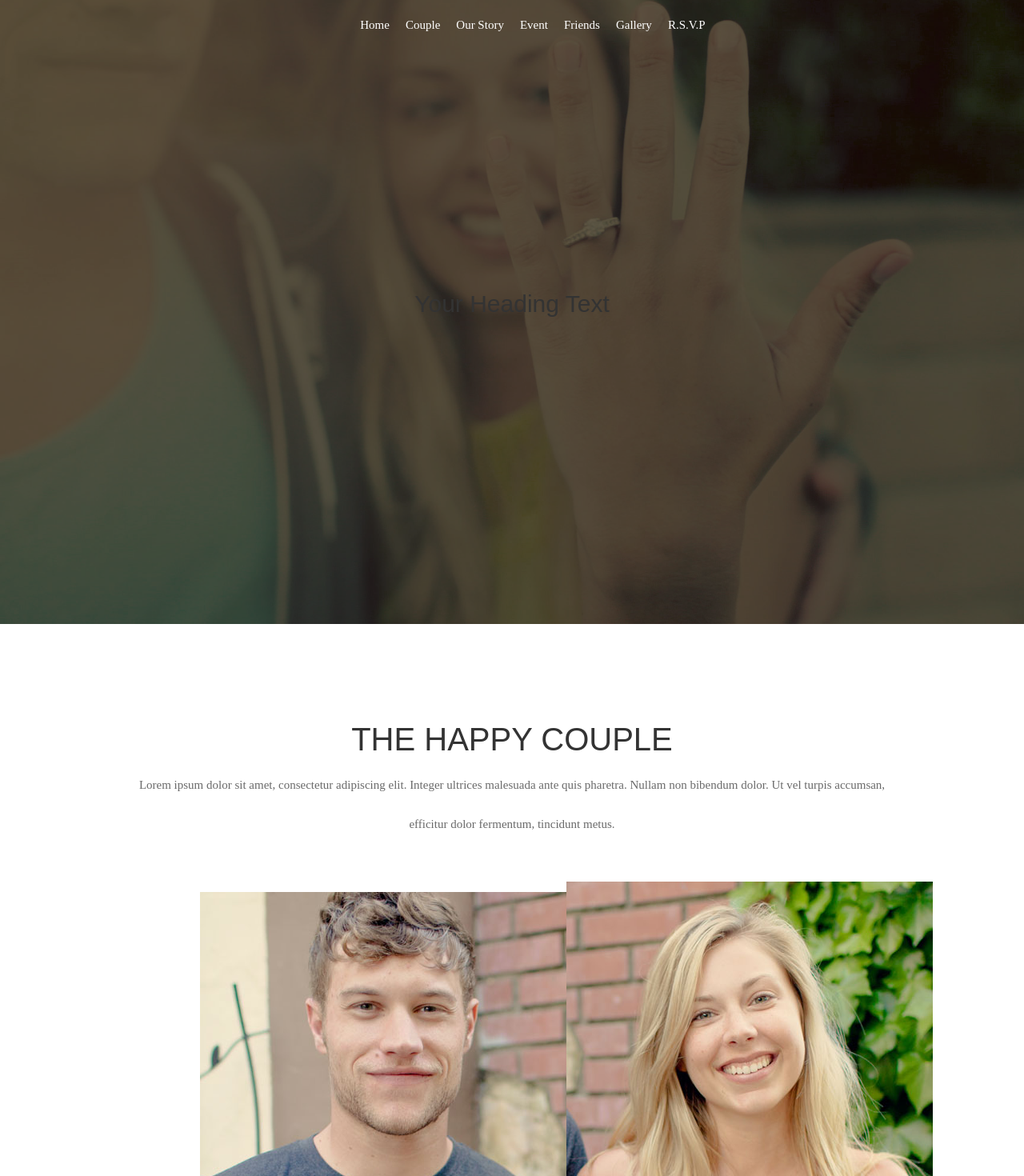
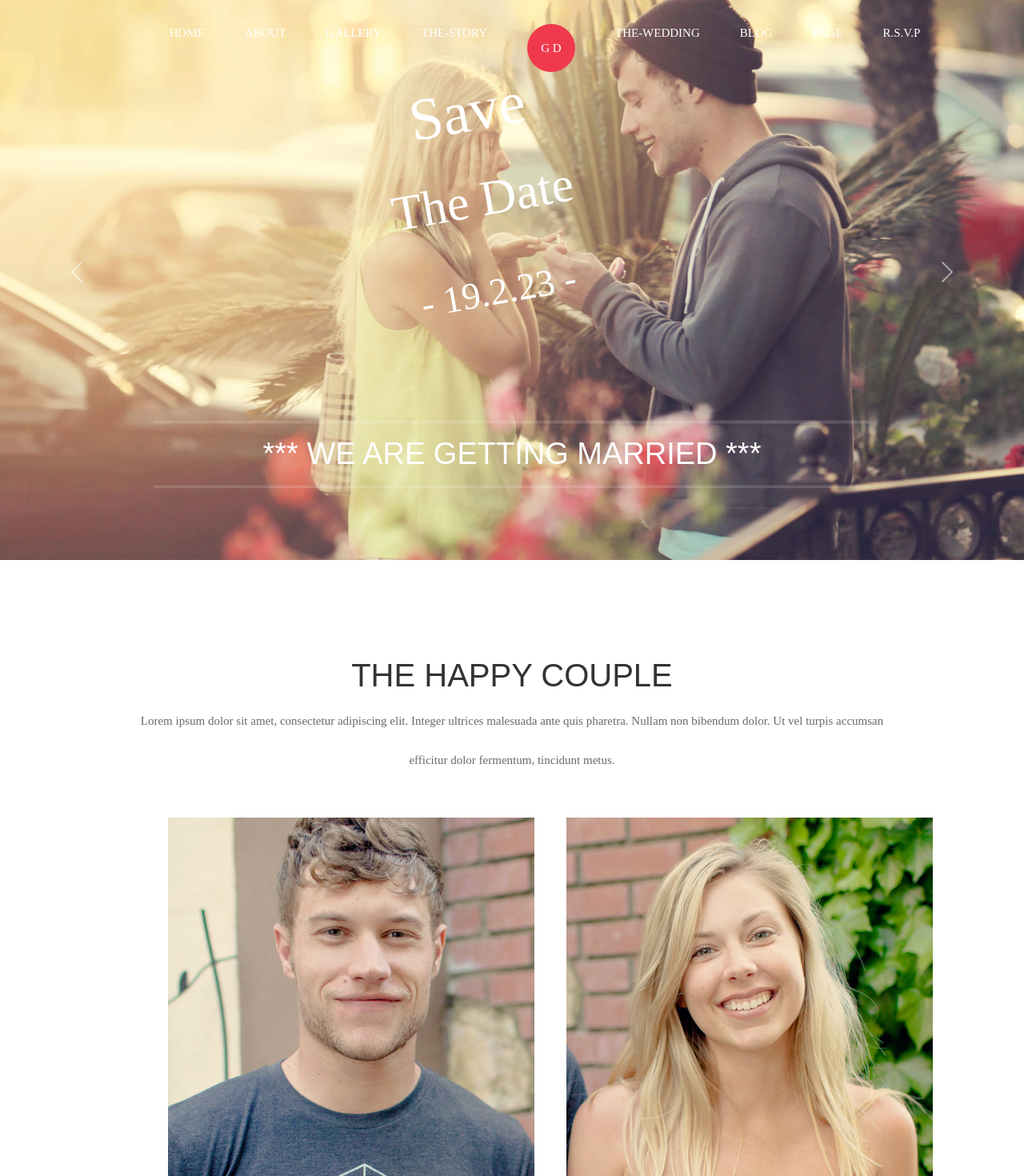
Before and after one commit to KiranSg-coder/Wedding-website, a React (Create React App) app: page / in a window 1280 px wide. Shown: the part 20-1490 px from the top of the page at 80% size. Built offline with nearby package versions, Linux system fonts and the light colour scheme.

Commit message:
second commit

```diff
--- a/src/App.js
+++ b/src/App.js
@@ -12,7 +12,7 @@ function App() {
   return (
     <div>
       <NavBar />
-      <Header />
+      <Carouselpage />
       <Intro />
       <Banner />
       <Friend />
--- a/src/Components/Carousel/Carouselpage.jsx
+++ b/src/Components/Carousel/Carouselpage.jsx
@@ -8,6 +8,12 @@ import "./Carouselpage.module.css";
 import styles from "./Carouselpage.module.css";
 
 function Carouselpage() {
+  const [index, setIndex] = useState(0);
+  const [showArrows, setShowArrows] = useState(false);
+
+  const handleSelect = (selectedIndex) => {
+    setIndex(selectedIndex);
+  };
   return (
     <div>
       <Carousel className={styles.wrapper} xs={6} md={4} indicators={false}>
@@ -31,16 +37,20 @@ function Carouselpage() {
             <div className={styles.banner}>
               <hr
                 style={{
-                  borderWidth: 5,
-                  height: 4,
-                  width: "50%",
-                  size: "20%",
+                  borderTopWidth: "medium",
+                  borderTopStyle: "double",
+                  borderTopColor: "FFF",
                 }}
               />
-              <hr />
+
               <h4>*** WE ARE GETTING MARRIED ***</h4>
-              <hr className={styles.hr} />
-              <hr />
+              <hr
+                style={{
+                  borderTopWidth: "medium",
+                  borderTopStyle: "double",
+                  borderTopColor: "FFF",
+                }}
+              />
             </div>
           </CarouselCaption>
         </Carousel.Item>
@@ -62,11 +72,21 @@ function Carouselpage() {
               </div>
             </div>
             <div className={styles.banner}>
-              <hr className={styles.hr} />
-              <hr />
+              <hr
+                style={{
+                  borderTopWidth: "medium",
+                  borderTopStyle: "double",
+                  borderTopColor: "FFF",
+                }}
+              />
               <h4>*** WE ARE GETTING MARRIED ***</h4>
-              <hr className={styles.hr} />
-              <hr />
+              <hr
+                style={{
+                  borderTopWidth: "medium",
+                  borderTopStyle: "double",
+                  borderTopColor: "FFF",
+                }}
+              />
             </div>
           </CarouselCaption>
         </Carousel.Item>
@@ -88,11 +108,21 @@ function Carouselpage() {
               </div>
             </div>
             <div className={styles.banner}>
-              <hr className={styles.hr} />
-              <hr />
+              <hr
+                style={{
+                  borderTopWidth: "medium",
+                  borderTopStyle: "double",
+                  borderTopColor: "FFF",
+                }}
+              />
               <h4>*** WE ARE GETTING MARRIED ***</h4>
-              <hr className={styles.hr} />
-              <hr />
+              <hr
+                style={{
+                  borderTopWidth: "medium",
+                  borderTopStyle: "double",
+                  borderTopColor: "FFF",
+                }}
+              />
             </div>
           </CarouselCaption>
         </Carousel.Item>
@@ -102,3 +132,98 @@ function Carouselpage() {
 }
 
 export default Carouselpage;
+
+// import React, { useState } from "react";
+// import Carousel from "react-bootstrap/Carousel";
+// import exampleImage1 from "../../Assets/slide-image-1920-d.jpg"; // Import your image files
+// import exampleImage2 from "../../Assets/slide-image-1920-f.jpg";
+// import exampleImage3 from "../../Assets/slide-image-1920-h.jpg";
+// import "./Carouselpage.module.css"; // Import your custom CSS file
+
+// function Carouselpage() {
+//   const [index, setIndex] = useState(0);
+//   const [showArrows, setShowArrows] = useState(false);
+
+//   const handleSelect = (selectedIndex) => {
+//     setIndex(selectedIndex);
+//   };
+
+//   return (
+//     <div
+//       className="carousel-container"
+//       onMouseEnter={() => setShowArrows(true)}
+//       onMouseLeave={() => setShowArrows(false)}
+//     >
+//       <Carousel
+//         nextIcon={showArrows && <span className="custom-arrow">❯</span>}
+//         prevIcon={showArrows && <span className="custom-arrow">❮</span>}
+//         indicators={false}
+//         activeIndex={index}
+//         onSelect={handleSelect}
+//       >
+//         <Carousel.Item>
+//           <img
+//             className="d-block w-100"
+//             src={exampleImage1}
+//             alt="First slide"
+//           />
+//           <Carousel.Caption>
+//             <div className="caption-content">
+//               <div className="line"></div>
+//               <h4>We are getting married</h4>
+//               <div className="line"></div>
+//               <div className="heart-container">
+//                 <span className="heart">❤️</span>
+//                 <span className="heart" style={{ color: "white" }}>
+//                   ❤️
+//                 </span>
+//               </div>
+//             </div>
+//           </Carousel.Caption>
+//         </Carousel.Item>
+//         <Carousel.Item>
+//           <img
+//             className="d-block w-100"
+//             src={exampleImage2}
+//             alt="Second slide"
+//           />
+//           <Carousel.Caption>
+//             <div className="caption-content">
+//               <div className="line"></div>
+//               <h4>We are getting married</h4>
+//               <div className="line"></div>
+//               <div className="heart-container">
+//                 <span className="heart">❤️</span>
+//                 <span className="heart" style={{ color: "white" }}>
+//                   ❤️
+//                 </span>
+//               </div>
+//             </div>
+//           </Carousel.Caption>
+//         </Carousel.Item>
+//         <Carousel.Item>
+//           <img
+//             className="d-block w-100"
+//             src={exampleImage3}
+//             alt="Third slide"
+//           />
+//           <Carousel.Caption>
+//             <div className="caption-content">
+//               <div className="line"></div>
+//               <h4>We are getting married</h4>
+//               <div className="line"></div>
+//               <div className="heart-container">
+//                 <span className="heart">❤️</span>
+//                 <span className="heart" style={{ color: "white" }}>
+//                   ❤️
+//                 </span>
+//               </div>
+//             </div>
+//           </Carousel.Caption>
+//         </Carousel.Item>
+//       </Carousel>
+//     </div>
+//   );
+// }
+
+// export default Carouselpage;
--- a/src/Components/Carousel/Carouselpage.module.css
+++ b/src/Components/Carousel/Carouselpage.module.css
@@ -1,13 +1,10 @@
 /* Carouselpage.css */
-
-
 
 .wrapper {
     display: flex;
     justify-content: center;
     align-items: center;
     text-align: center;
-    position: absolute;
     height: 82%;
 }
 
@@ -16,12 +13,12 @@
 .date,
 .banner {
     font-family: 'Pacifico', cursive;
-    margin-bottom: 10px;
+    margin-bottom: 50px;
 }
 
 .save {
     font-size: 75px;
-    line-height: 50px;
+    line-height: 30px;
 }
 
 .the_date {
@@ -40,25 +37,20 @@
 .banner h4 {
     font-size: 38px;
     color: white;
-    /* Adjust the color as needed */
+
     justify-content: center;
     margin: 0;
 }
 
 .curve {
-    /* transform: rotate(-20deg); */
+
     padding-bottom: 80px;
     font-family: 'Pacifico', cursive;
     -ms-transform: rotate(-10deg);
-    /* IE 9 */
+
     -webkit-transform: rotate(-10deg);
-    /* Chrome, Safari, Opera */
     transform: rotate(-10deg);
-    /* padding-top:100px;
-	padding-right:50px;
-	margin-bottom:20px; */
+
+    padding-right: 50px;
+
 }
-
-.color {
-    color: #f0394d;
-}
--- a/src/Components/Intro/Intro.jsx
+++ b/src/Components/Intro/Intro.jsx
@@ -2,32 +2,19 @@ import React from "react";
 import styles from "./Intro.module.css";
 import him from "../../Assets/him2.jpg";
 import her from "../../Assets/her2.jpg";
+import "./Intro.module.css";
 
 const Intro = () => {
   return (
     <div>
-      <div>
-        <h1
-          style={{
-            display: "flex",
-            justifyContent: "center",
-            paddingTop: "100px",
-          }}
-        >
-          THE HAPPY COUPLE
-        </h1>
+      <div style={{ textAlign: "center", paddingTop: "100px" }}>
+        <h1>THE HAPPY COUPLE</h1>
         <p
-          style={{
-            display: "flex",
-            justifyContent: "center",
-            fontSize: "15px",
-            lineHeight: "26px",
-            marginBottom: "25px",
-          }}
+          style={{ fontSize: "15px", lineHeight: "26px", marginBottom: "25px" }}
         >
           Lorem ipsum dolor sit amet, consectetur adipiscing elit. Integer
           ultrices malesuada ante quis pharetra. Nullam non bibendum dolor. Ut
-          vel turpis accumsan,
+          vel turpis accumsan
         </p>
         <div
           style={{
@@ -40,17 +27,11 @@ const Intro = () => {
         </div>
       </div>
 
-      <div
-        style={{
-          display: "flex",
-          justifyContent: "space-around",
-          alignItems: "center",
-        }}
-      >
-        <div style={{ flex: 1, marginLeft: "250px" }}>
-          <img src={him} alt="" />
+      <div style={{ display: "flex", justifyContent: "space-around" }}>
+        <div style={{ flex: 1, marginLeft: "210px", marginRight: "20px" }}>
+          <img src={him} alt="Him" />
 
-          <p>
+          <p style={{ marginTop: "10px" }}>
             Lorem ipsum, dolor sit amet consectetur adipisicing elit. Magni unde
             facilis dolores quidem nesciunt veritatis, obcaecati hic facere
             maiores pariatur sit harum quae placeat sequi cum consequuntur
@@ -58,10 +39,10 @@ const Intro = () => {
           </p>
         </div>
 
-        <div style={{ flex: 1, marginRight: "250px" }}>
-          <img src={her} alt="her" />
+        <div style={{ flex: 1, marginRight: "250px", marginLeft: "20px" }}>
+          <img src={her} alt="Her" />
 
-          <p>
+          <p style={{ marginTop: "10px" }}>
             Lorem ipsum dolor sit amet consectetur adipisicing elit. Qui
             reiciendis quis impedit molestias dolore beatae eligendi dolorem
             quod natus deleniti inventore sint saepe dignissimos consectetur
--- a/src/Components/Navbar/NavBar.jsx
+++ b/src/Components/Navbar/NavBar.jsx
@@ -44,30 +44,63 @@ const Navbar = () => {
       <NavContainer>
         <nav className={scrolled ? "nav scroll" : "nav"}>
           <div className="navbar">
-            {/* <Logo>
-              <img src="image/logo.png " alt="logo" />
-            </Logo> */}
             <ul className={click ? "nav__menu active" : "nav__menu"}>
               <li>
-                <a href="#home">Home</a>
+                <a href="#home" style={{ fontSize: "15px" }}>
+                  HOME
+                </a>
               </li>
               <li>
-                <a href="#couple">Couple</a>
+                <a href="#couple" style={{ fontSize: "15px" }}>
+                  ABOUT
+                </a>
               </li>
               <li>
-                <a href="#ourStory">Our Story</a>
+                <a href="#ourStory" style={{ fontSize: "15px" }}>
+                  GALLERY
+                </a>
               </li>
               <li>
-                <a href="#event">Event</a>
+                <a href="#event" style={{ fontSize: "15px" }}>
+                  THE-STORY
+                </a>
+              </li>
+
+              <li
+                style={{
+                  width: "60px",
+                  height: "60px",
+                  borderRadius: "100%",
+                  backgroundColor: "#f0394d",
+                  color: "#fff",
+                  textAlign: "center",
+                  lineHeight: "60px",
+                }}
+              >
+                <a href="#event" style={{ fontSize: "15px" }}>
+                  G D
+                </a>
+              </li>
+
+              <li>
+                <a href="#friend" style={{ fontSize: "15px" }}>
+                  THE-WEDDING
+                </a>
               </li>
               <li>
-                <a href="#friend">Friends</a>
+                <a href="#gallery" style={{ fontSize: "15px" }}>
+                  BLOG
+                </a>
               </li>
               <li>
-                <a href="#gallery">Gallery</a>
+                <a href="#gallery" style={{ fontSize: "15px" }}>
+                  PAGE
+                </a>
               </li>
               <li>
-                <a href="#rsvp">R.S.V.P</a>
+                <a href="#rsvp" style={{ fontSize: "15px" }}>
+                  R.S.V.P
+                </a>
               </li>
             </ul>
             <MenuBar onClick={handleClick}>
@@ -86,32 +119,37 @@ const Navbar = () => {
           <ul>
             <li>
               <a href="#home" class="mobile__item">
-                Home
+                HOME
               </a>
             </li>
             <li>
               <a href="#couple" class="mobile__item">
-                Couple
+                ABOUT
               </a>
             </li>
             <li>
               <a href="#ourStory" class="mobile__item">
-                Our Story
+                GALLERY
               </a>
             </li>
             <li>
               <a href="#event" class="mobile__item">
-                Event
+                THE STORY
               </a>
             </li>
             <li>
               <a href="#friend" class="mobile__item">
-                Friends
+                THE WEDDING
               </a>
             </li>
             <li>
               <a href="#gallery" class="mobile__item">
-                Gallery
+                BLOG
+              </a>
+            </li>
+            <li>
+              <a href="#rsvp" class="mobile__item">
+                PAGE
               </a>
             </li>
             <li>
@@ -149,11 +187,6 @@ const BacktoTop = styled.div`
     display: none;
     box-shadow: rgba(0, 0, 0, 0.1) 0px 4px 6px -1px,
       rgba(0, 0, 0, 0.06) 0px 2px 4px -1px;
-
-    img {
-      width: 27px;
-      transform: rotate(-90deg);
-    }
   }
 
   .top.active {
@@ -195,7 +228,7 @@ const NavContainer = styled.div`
   .navbar {
     max-width: 1140px;
     margin: 0 auto;
-    padding: 40px;
+    padding: 50px;
     display: flex;
     justify-content: space-between;
     align-items: center;
@@ -203,10 +236,11 @@ const NavContainer = styled.div`
 
   .nav__menu {
     display: flex;
+    justify-content: space-between;
 
     li {
       list-style: none;
-      margin-left: 20px;
+      margin-left: 50px;
 
       a {
         text-decoration: none;
@@ -221,17 +255,6 @@ const NavContainer = styled.div`
 
     @media (max-width: 920px) {
       display: none;
-    }
-  }
-`;
-
-const Logo = styled.div`
-  img {
-    display: none;
-
-    @media (min-width: 920px) {
-      width: 50px;
-      display: block;
     }
   }
 `;
@@ -292,7 +315,7 @@ const MenuBar = styled.div`
 
   @media (max-width: 920px) {
     display: block;
-    background: #cb966a;
+    background: pink;
     padding: 1rem;
     width: 50px;
     height: 50px;
```
Also changed, not shown: src/Components/Navbar/Navbar.module.css (+18 -0 lines).
